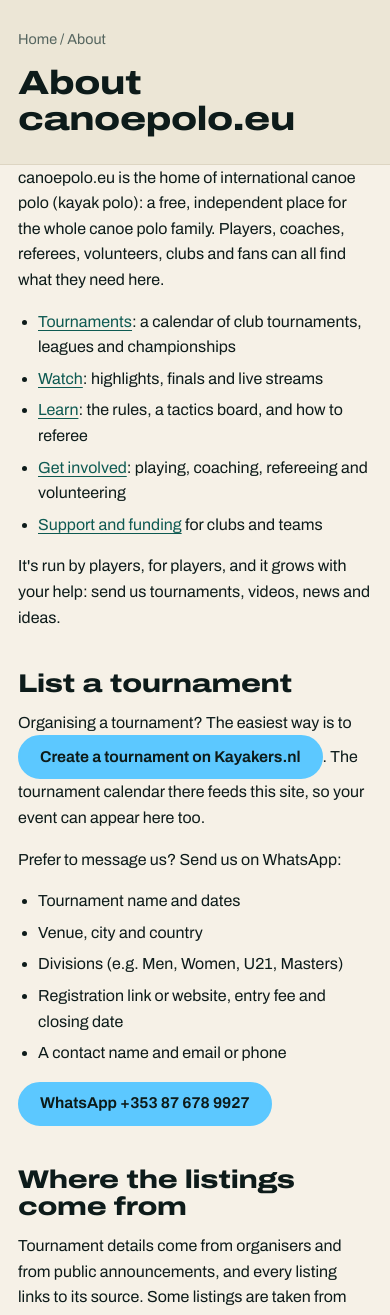
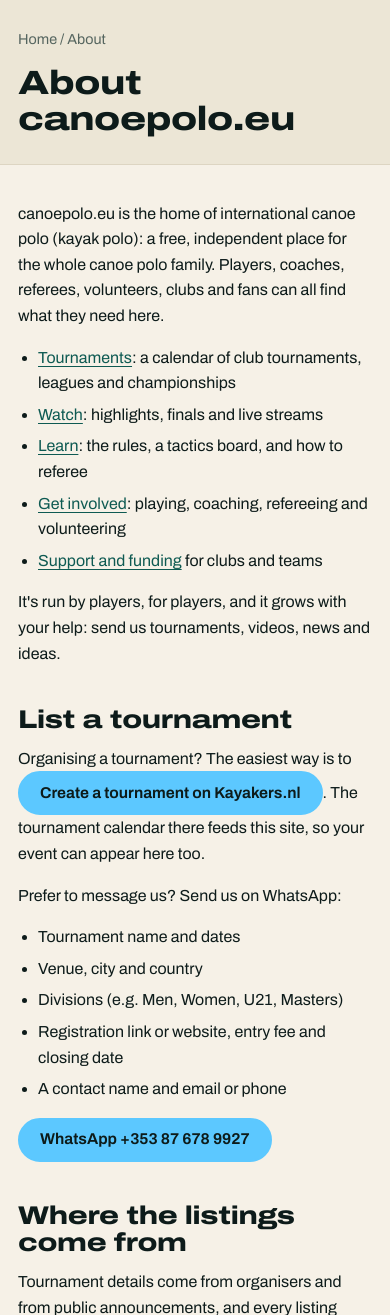
Before and after one commit to KeithNolan19/canoepolo, a Node project: template views/about.ejs in a window 390 px wide. Shown: the part 65-1380 px from the top of the page. Run offline with Node 20 templates, Linux system fonts and the light colour scheme; the template is opened without the code that fills it: most values are stand-ins (such as "Sample title", 1, 10 or a date in 2020).

Commit message:
Mobile: phone padding rule no longer wipes top padding of event, support, quiz and narrow pages
Co-Authored-By: Claude Sonnet 5.5 <noreply@anthropic.com>
Claude-Session: https://claude.ai/code/session_01BG8E7S5wXzUD43dsrRRBAD

```diff
--- a/public/style.css
+++ b/public/style.css
@@ -552,7 +552,7 @@ fieldset .full { grid-column: 1 / -1; }
 /* ---------- Phone ---------- */
 @media (max-width: 640px) {
   body { font-size: 16px; }
-  .wrap { padding: 0 18px; }
+  .wrap { padding-left: 18px; padding-right: 18px; }
   .brand-name { font-size: 1.15rem; }
   .hero { padding: 36px 0 44px; }
   .hero-actions .btn { flex: 1 1 100%; }
```
